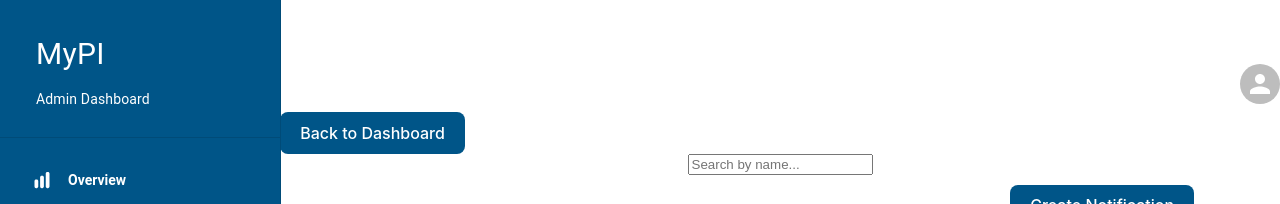
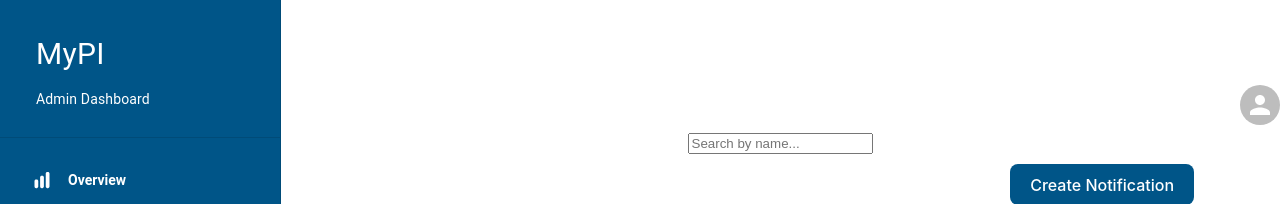
Before and after one commit to collinmyers/mypi-web-dashboard, a React (Vite) app: page /notificationEditor in a window 1280 px wide. Shown: the top 204 px of the page. Built offline with nearby package versions, Linux system fonts and the light colour scheme; no server answers.

Commit message:
remove back button

```diff
--- a/src/Pages/dashboard/MainComponents/NotificationEditor.jsx
+++ b/src/Pages/dashboard/MainComponents/NotificationEditor.jsx
@@ -79,9 +79,7 @@ export default function NotificationEdit() {
     <Layout>
     <div>
     <ToastContainer/>
-        <button className="DashButton" onClick={navigateToDash}>
-          Back to Dashboard
-        </button>
+
       <div className="notificationEdit">
         <CustomTable allData={allData} onDelete={deleteNotification} onEdit={editNotification} onCreate={createNotification}/>
       </div>
```
